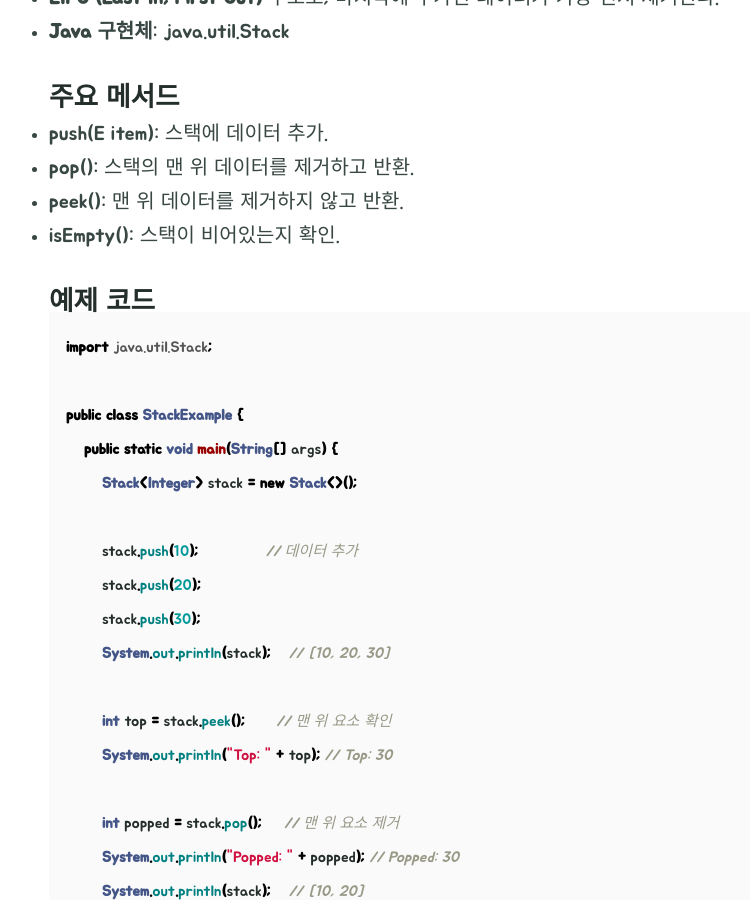
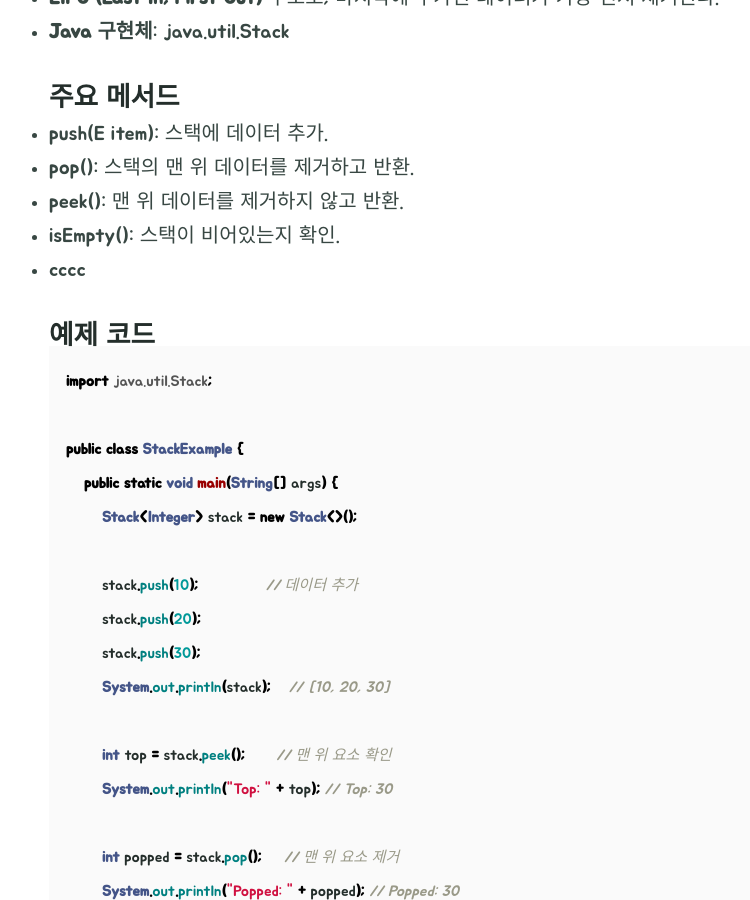
Before and after one commit to tletle7102/tletle7102.github.io, a Jekyll site: the page built from _posts/2024-12-29-cs-49.md, in a window 1280 px wide and 900 px high, scrolled down 304 px. Shown: the whole window, without its empty margins (234-984 px from the left). Built offline with Jekyll 4.4.1, drawn with Linux system fonts in a browser that asks for light colours.

Commit message:
Update 2024-12-29-cs-49.md

````diff
--- a/_posts/2024-12-29-cs-49.md
+++ b/_posts/2024-12-29-cs-49.md
@@ -16,6 +16,7 @@ last_modified_at:
 - pop(): 스택의 맨 위 데이터를 제거하고 반환.
 - peek(): 맨 위 데이터를 제거하지 않고 반환.
 - isEmpty(): 스택이 비어있는지 확인.
+- cccc
 
 #### 예제 코드
 ```java
````
